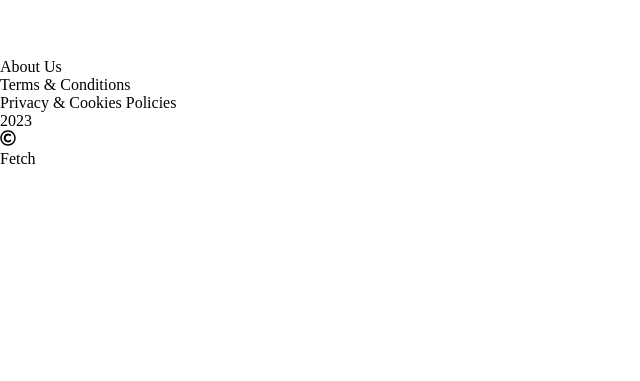
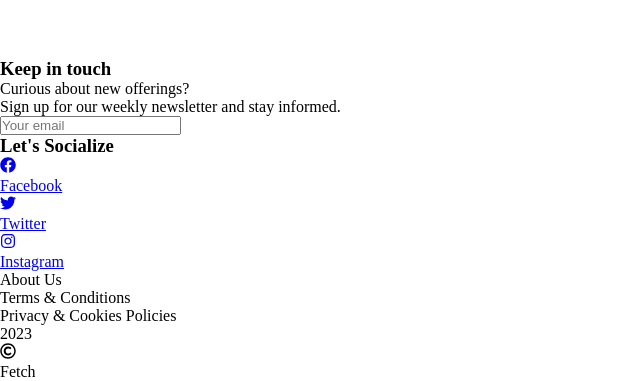
Before and after one commit to 13-TOMMY/fetch, a React (Vite) app: page / in a window 1280 px wide. Shown: the part 778-1159 px from the top of the page, without its empty margins (0-640 px from the left). Before the commit the page ends 946 px from the top, so only its background shows below. Built offline with nearby package versions, Linux system fonts and the light colour scheme.

Commit message:
added email section to the footer

```diff
--- a/src/components/Footer.jsx
+++ b/src/components/Footer.jsx
@@ -1,10 +1,78 @@
-import React from 'react'
+import { useState } from "react";
+import { Link } from "react-router-dom";
+import { FaFacebook, FaInstagram, FaTwitter } from "react-icons/fa";
 import { FaRegCopyright } from "react-icons/fa";
 
 function Footer() {
+  const [inputValue, setInputValue] = useState("");
+  const [isValidEmail, setIsValidEmail] = useState(true);
+
+  const handleInputChange = (event) => {
+    const value = event.target.value;
+    setInputValue(value);
+    const emailPattern = /^[^\s@]+@[^\s@]+\.[^\s@]+$/;
+    setIsValidEmail(emailPattern.test(value));
+  };
+
+  const handleKeyUp = (event) => {
+    if (event.key === "Enter") {
+      if (isValidEmail) {
+        setInputValue("");
+      }
+    }
+  };
   return (
     <div>
-      {/* add more */}
+      <div className="contacts-container">
+        <div className="contacts-left">
+          <h3>Keep in touch</h3>
+          <p>
+            Curious about new offerings? <br /> Sign up for our weekly
+            newsletter and stay informed.
+          </p>
+          <input
+            type="email"
+            placeholder="Your email"
+            value={inputValue}
+            onChange={handleInputChange}
+            onKeyUp={handleKeyUp}
+            className={!isValidEmail ? "invalid-email" : ""}
+          />
+          {!isValidEmail && (
+            <p className="error-message">Please enter a valid email address.</p>
+          )}
+        </div>
+        <div className="contacts-right">
+          <h3>Let's Socialize</h3>
+          <Link
+            className="social-wrapper"
+            to={"https://www.facebook.com/"}
+            target="_blank"
+            rel="noopener noreferrer"
+          >
+            <FaFacebook className="social-icon" />
+            <p>Facebook</p>
+          </Link>
+          <Link
+            className="social-wrapper"
+            to={"https://www.twitter.com/"}
+            target="_blank"
+            rel="noopener noreferrer"
+          >
+            <FaTwitter className="social-icon" />
+            <p>Twitter</p>
+          </Link>
+          <Link
+            className="social-wrapper"
+            to={"https://www.instagram.com/"}
+            target="_blank"
+            rel="noopener noreferrer"
+          >
+            <FaInstagram className="social-icon" />
+            <p>Instagram</p>
+          </Link>
+        </div>
+      </div>
       <div className="footer">
         <div className="footer-left">
           <p>About Us</p>
@@ -13,14 +81,14 @@
         </div>
         <div className="footer-right">
           <p>2023</p>
-                <div className='copyright-uniLife'>
+          <div className="copyright-uniLife">
             <FaRegCopyright />
             <p>Fetch</p>
           </div>
         </div>
       </div>
     </div>
-  )
+  );
 }
 
-export default Footer
+export default Footer;
```
Lines whose indentation alone changed are shown as unchanged.
